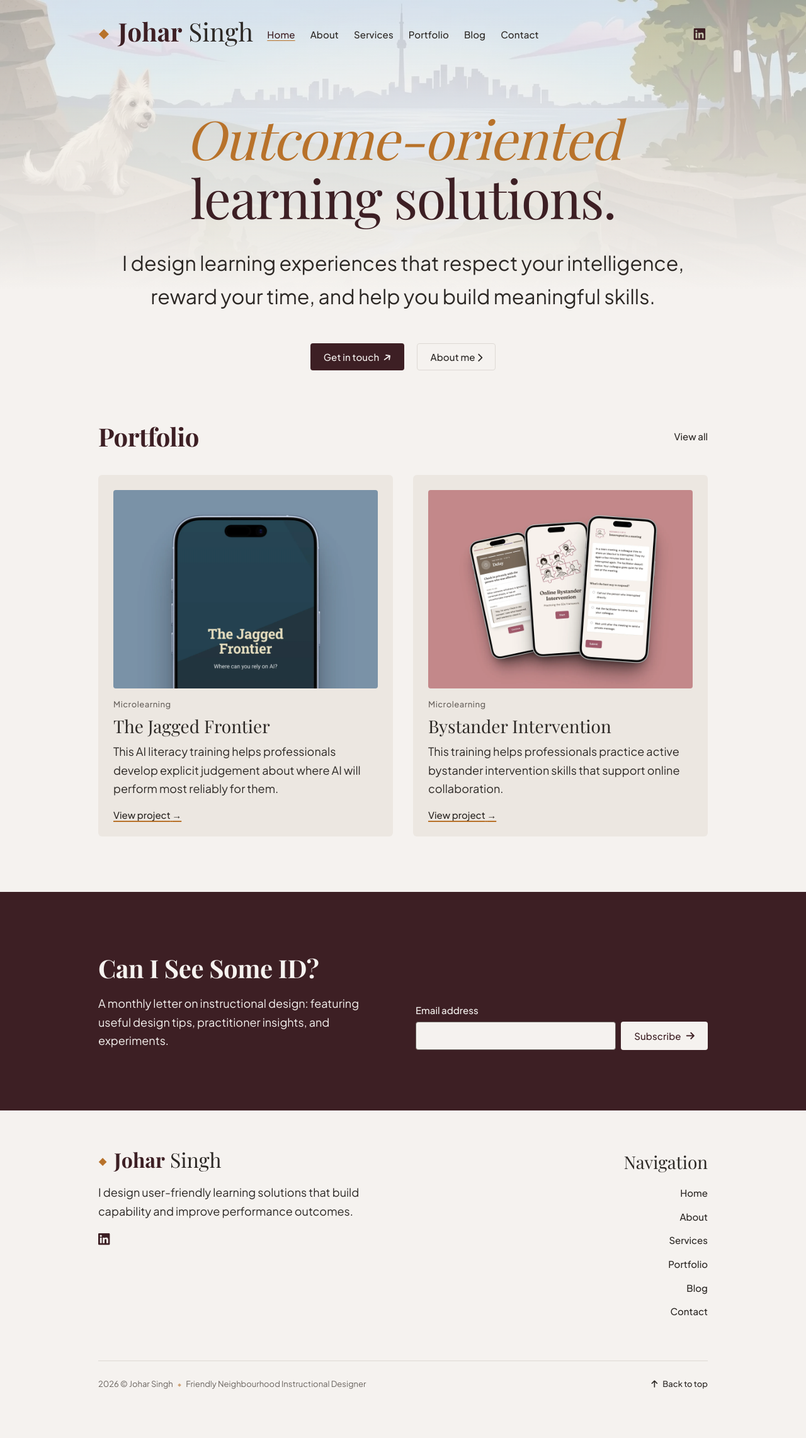
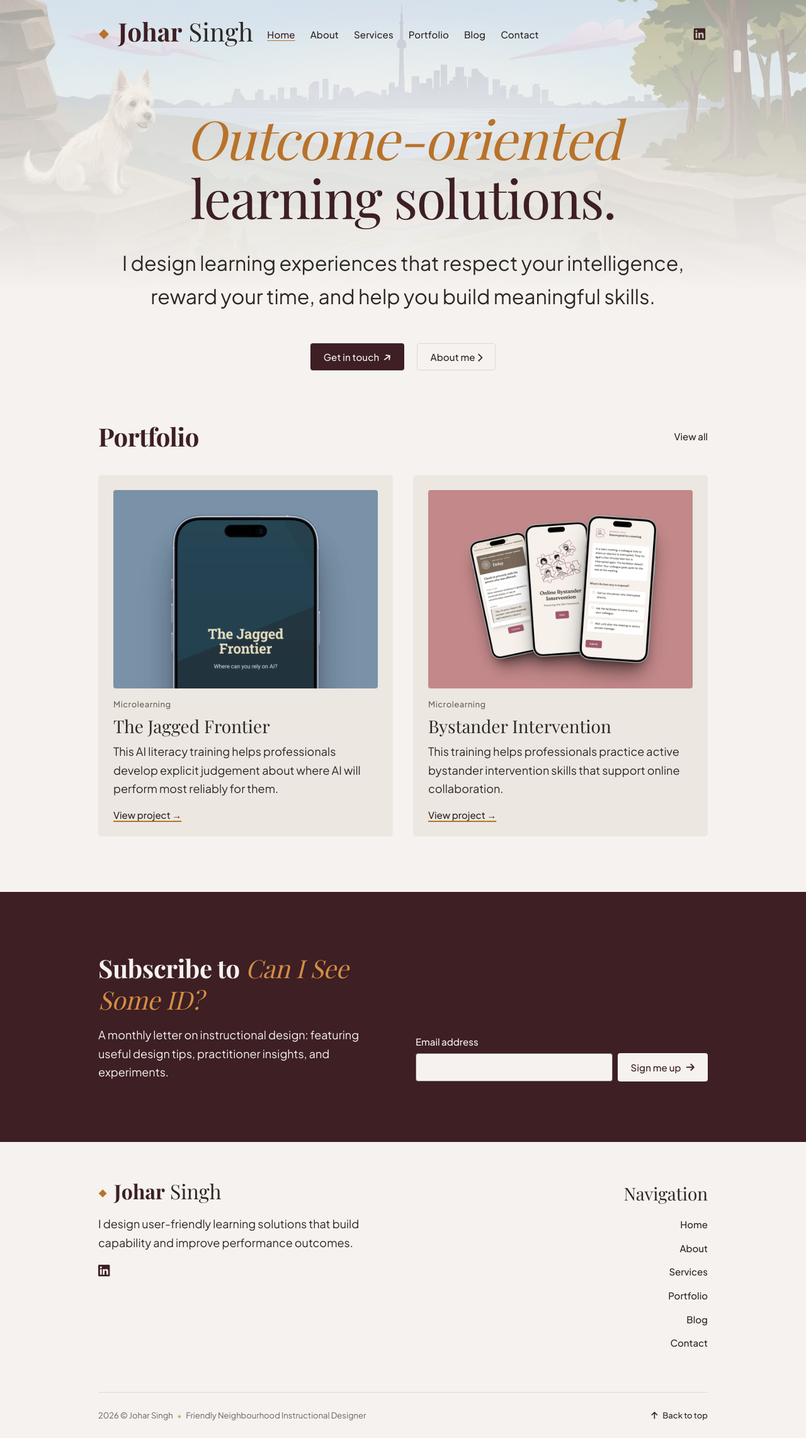
Before and after one commit to j0har/joharsingh.com, a Jekyll site: the page built from index.html, in a window 1280 px wide. Shown: the whole page at 63% size. Built offline with Jekyll 4.4.1, drawn with Linux system fonts in a browser that asks for light colours; some web fonts are replaced; the list of posts is cut into pages by our own code; before the commit the page ends 2233 px from its top, so only the background shows below that.

Commit message:
Subscribe band: Subscribe to + the newsletter's name in copper italic, Sign me up (DESIGN v1.20)
New token color-accent-on-dark #D48D44 for copper text on burgundy.

Co-Authored-By: Claude Opus 5.5 <noreply@anthropic.com>
Claude-Session: https://claude.ai/code/session_01JJ3jJhkemycMaauAk8Zjbo

```diff
--- a/_includes/subscribe.html
+++ b/_includes/subscribe.html
@@ -7,7 +7,7 @@
       <div class="col col-12">
         <div class="subscribe__inner">
           <div class="subscribe__head">
-            <h2 class="subscribe__title" id="subscribe-title">{{ newsletter.newsletter_title }}</h2>
+            <h2 class="subscribe__title" id="subscribe-title">Subscribe to <cite class="subscribe__name">{{ newsletter.newsletter_title }}</cite></h2>
             {% if newsletter.newsletter_description %}
             <p class="subscribe__intro">{{ newsletter.newsletter_description }}</p>
             {% endif %}
@@ -16,7 +16,7 @@
             <label class="subscribe-form__label" for="form-subscribe-email">Email address</label>
             <div class="subscribe-form__row">
               <input class="subscribe-email" id="form-subscribe-email" type="email" name="email_address" autocomplete="email" required>
-              <button class="button button--inverse subscribe-button" id="membedded-subscribe" type="submit" name="subscribe">Subscribe <i class="fa-solid fa-arrow-right" aria-hidden="true"></i></button>
+              <button class="button button--inverse subscribe-button" id="membedded-subscribe" type="submit" name="subscribe">Sign me up <i class="fa-solid fa-arrow-right" aria-hidden="true"></i></button>
             </div>
           </form>
         </div>
--- a/_sass/0-settings/_color-scheme.scss
+++ b/_sass/0-settings/_color-scheme.scss
@@ -17,6 +17,7 @@
   --color-border: #ddd9d4;
   --color-dark-bg: #3d1f24;
   --color-dark-text: #f5f2ef;
+  --color-accent-on-dark: #d48d44;
   --color-bleed-dark: var(--color-primary-hover);
   --color-error: #6e2f28;
   --color-success: #6b7d52;
--- a/_sass/3-modules/_subscribe.scss
+++ b/_sass/3-modules/_subscribe.scss
@@ -25,6 +25,13 @@
 .subscribe__title {
   margin: 0;
   color: var(--color-dark-text);
+}
+
+.subscribe__name {
+  font-family: var(--font-display);
+  font-style: italic;
+  font-weight: var(--fw-display-reg);
+  color: var(--color-accent-on-dark);
 }
 
 .subscribe__intro {
```
